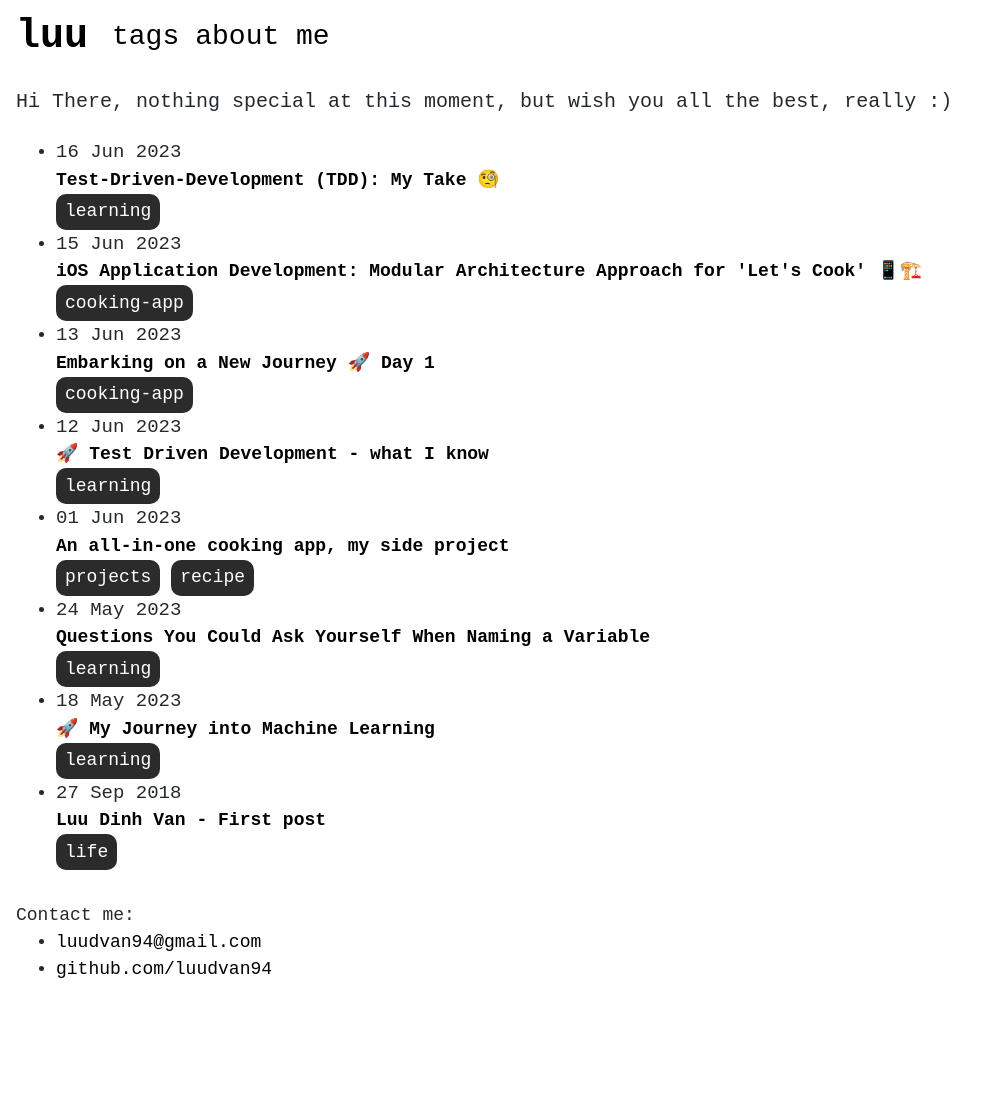
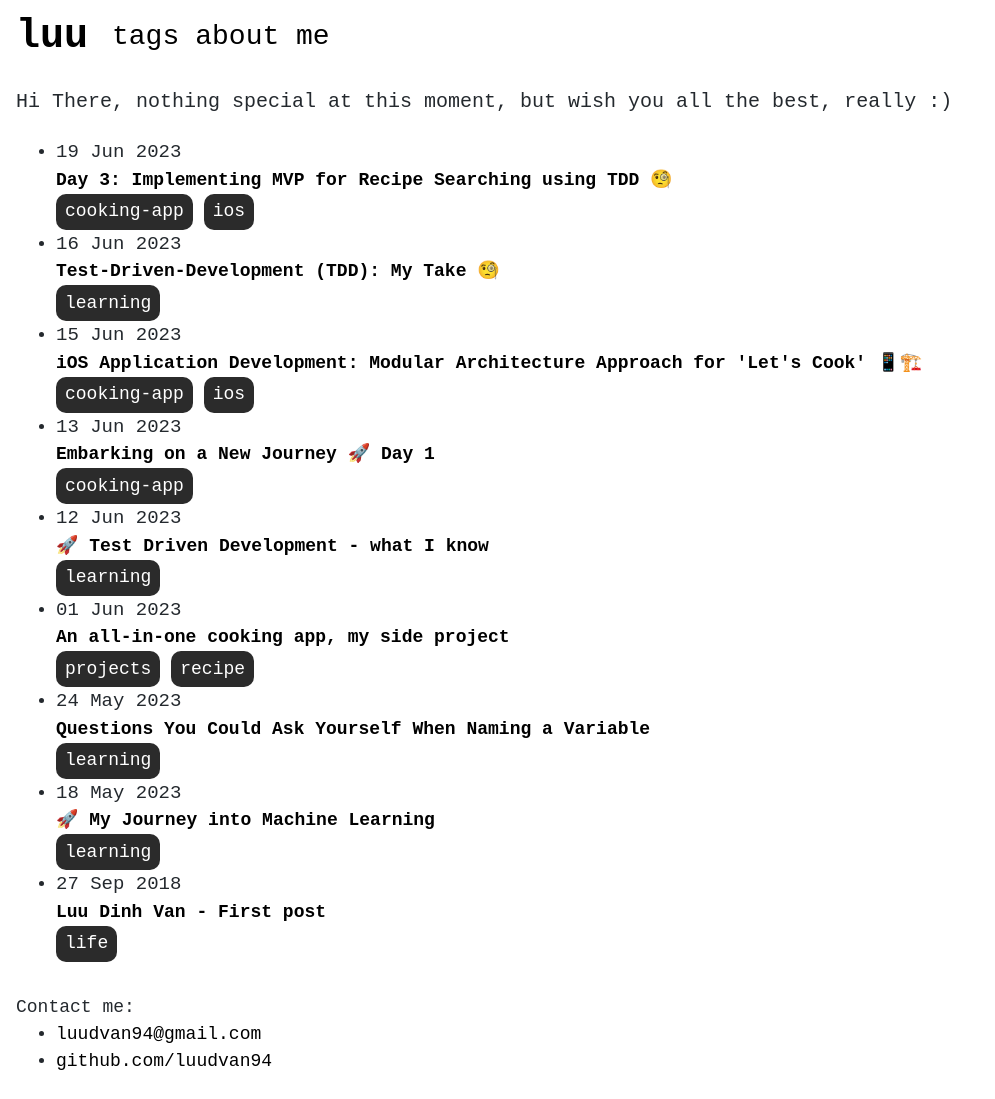
Before and after one commit to luudvan94/luudvan94.github.io, a Jekyll site: the page built from index.html, in a window 1280 px wide. Shown: the whole page, without its empty margins (0-995 px from the left). Built offline with Jekyll 4.4.1, drawn with Linux system fonts in a browser that asks for light colours; nearby versions of some CDN libraries; before the commit the page ends 1007 px from its top, so only the background shows below that; some of the changed lines change nothing that is shown.

Commit message:
feat: 2023-06-19 blog

```diff
--- a/_posts/2023-06-15-iOS-app-planning.md
+++ b/_posts/2023-06-15-iOS-app-planning.md
@@ -2,7 +2,7 @@
 layout: post
 title: "iOS Application Development: Modular Architecture Approach for 'Let's Cook' 📱🏗️"
 date: 2023-06-15
-tags: [cooking-app]
+tags: [cooking-app, ios]
 ---
 
 Day 2 of the 'Let's Cook' application project commences with a comprehensive exploration of modularization. As the sole proprietor, my strategy revolves around a modularized architectural pattern, primarily for its systematic, organized structure that facilitates the addition of new features. The focal point for this phase is Phrase 1, encapsulating the 'Recipe Searching' functionality.
--- /dev/null
+++ b/_posts/2023-06-19-day3-lets-cook.md
@@ -0,0 +1,47 @@
+---
+layout: post
+title: "Day 3: Implementing MVP for Recipe Searching using TDD 🧐"
+date: 2023-06-19
+tags: [cooking-app, ios]
+---
+
+Hi everyone! 👋 Let's catch up on my coding journey.
+
+Before today, I set up some basics:
+
+1️⃣ Swiftlint for neat code. 🛠️
+
+2️⃣ I split the project into parts: recipe searching, shared UI, and network stuff. 🎯
+
+3️⃣ I also used [Dependencies](https://pointfreeco.github.io/swift-dependencies/main/documentation/dependencies/quickstart) to keep track of my DI (short for Dependency Injection). 🧩
+
+After that, I was ready to jump into the real work!
+
+### My Task Today 📝
+
+My goal was to build the first version of recipe searching with Test-Driven Development (or TDD). 🧪 Here's what I did:
+
+🔍 I made a simple UI with a search bar and a list of recipe suggestions.
+
+🧪 I wrote two unit tests:
+
+- One to make sure recipes are filtered correctly by the search keyword.
+- The other to check the ViewModel (where I moved all the display stuff out of SwiftUI View).
+
+🔄 With Dependencies, I can choose the version I need for preview, test, or live run.
+
+### What Did I Learn? 🎓
+
+⚙️ Start TDD from the outside (the dependencies) and move inward (toward the ViewModel).
+
+📝 Drawing the flow and functionalities on paper helps me understand what to test.
+
+🔎 I should write down all the tests I need before adding testing logic.
+
+And here are my sketches and plans:
+
+<img src="/assets/images/IMG_0947.jpg" width="400" height="400" alt="Project Structure">
+<img src="/assets/images/IMG_0948.jpg" width="400" height="400" alt="Project Structure">
+<img src="/assets/images/IMG_0949.jpg" width="400" height="400" alt="Project Structure">
+
+That's all for today, folks! Can't wait to share more soon. Happy coding! 👩‍💻👨‍💻
--- /dev/null
+++ b/_tags/ios.md
@@ -0,0 +1,4 @@
+---
+layout: tags
+tag: ios
+---
```
Also changed, not shown: Gemfile.lock, assets/images/IMG_0949.jpg (added), 2 other files.
